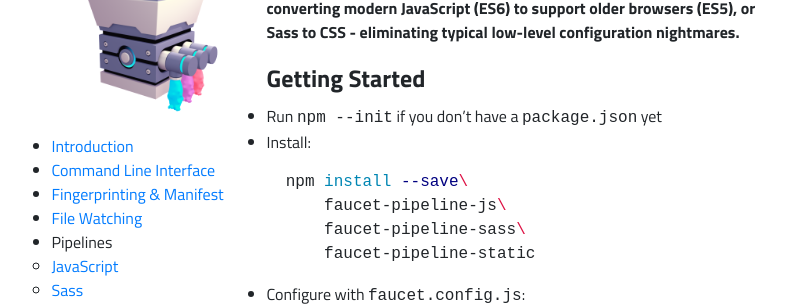
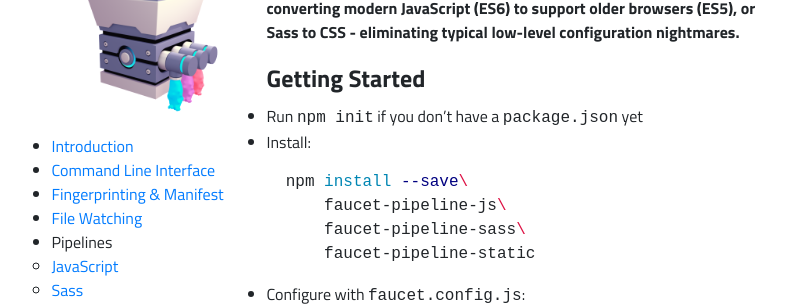
Before and after one commit to faucet-pipeline/docs, a Jekyll site: the page built from index.md, in a window 1280 px wide. Shown: the part 262-568 px from the top of the page, without its empty margins (231-1029 px from the left). Built offline with Jekyll 4.4.1, drawn with Linux system fonts in a browser that asks for light colours.

````diff
--- a/index.md
+++ b/index.md
@@ -11,7 +11,7 @@ typical low-level configuration nightmares.**
 
 ## Getting Started
 
-* Run `npm --init` if you don't have a `package.json` yet
+* Run `npm init` if you don't have a `package.json` yet
 * Install:
 
     ```sh
````
